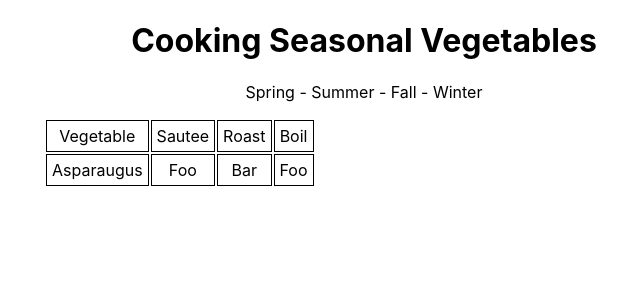
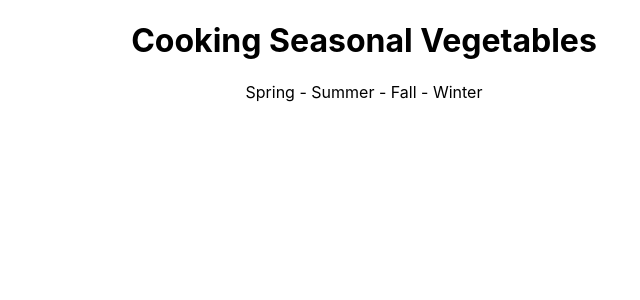
Before and after one commit to pauljickling/cooking-vegetables, a React (Create React App) app: page / in a window 1280 px wide. Shown: the top 300 px of the page, without its empty margins (276-916 px from the left). Built offline with nearby package versions, Linux system fonts and the light colour scheme.

Commit message:
Changed chart component from table to grid display

```diff
--- a/src/App.css
+++ b/src/App.css
@@ -16,12 +16,6 @@
   color: #61dafb;
 }
 
-table.chart {
-  margin-left: 25%;
-  margin-right: 25%;
+div.chart {
+  display: grid;
 }
-
-td {
-  border: 1px solid black;
-  padding: 5px;
-}
--- a/src/Chart.js
+++ b/src/Chart.js
@@ -1,20 +1,9 @@
 import React, { Component } from 'react';
 
 const Chart = () => (
-    <table className="chart">
-      <tr>
-        <td>Vegetable</td>
-        <td>Sautee</td>
-        <td>Roast</td>
-        <td>Boil</td>
-      </tr>
-      <tr>
-        <td>Asparaugus</td>
-        <td>Foo</td>
-        <td>Bar</td>
-        <td>Foo</td>
-      </tr>
-    </table>
+    <div className="chart">
+
+    </div>
 );
 
 export default Chart;
```
